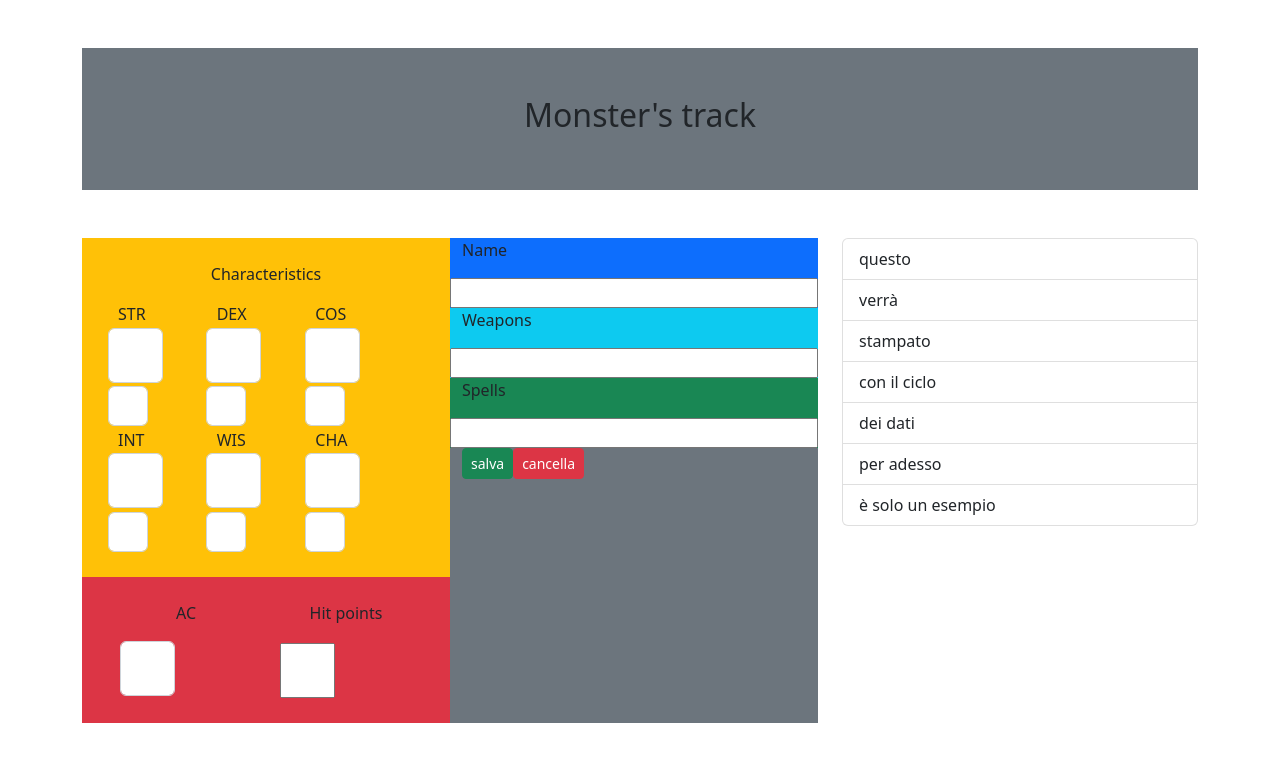
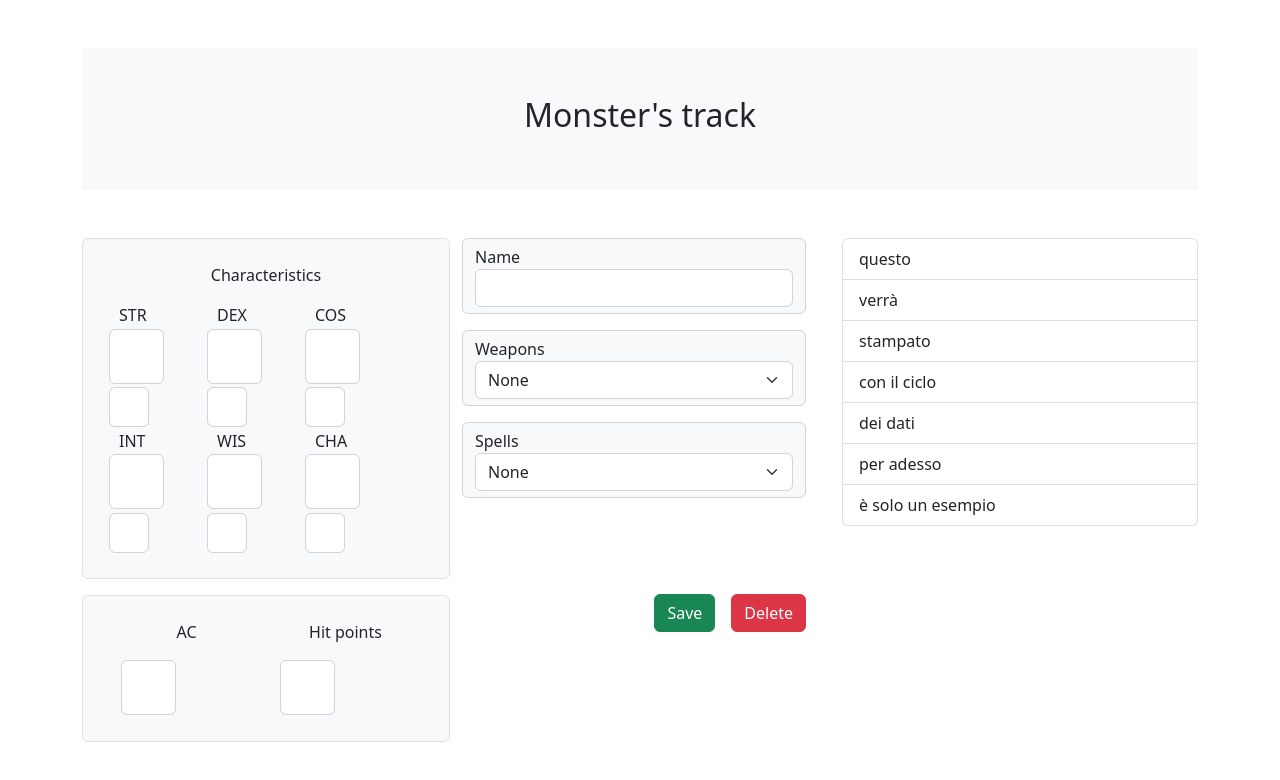
Before and after one commit to francesco-cadderi/react_ded_project, a React (Vite) app: page / in a window 1280 px wide. Shown: the top 780 px of the page. Built offline with nearby package versions, Linux system fonts and the light colour scheme.

Commit message:
Character sheet grafica 1.1

```diff
--- a/src/App.jsx
+++ b/src/App.jsx
@@ -7,7 +7,7 @@ function App() {
 
   return (
     <div className='container'>
-      <div className='bg-secondary p-5 my-5'><h2 className="text-center">Monster's track</h2></div>
+      <div className='bg-light p-5 my-5'><h2 className="text-center">Monster's track</h2></div>
       <div className='row'>
         <CharacterSheet />
         <CharactersList />
--- a/src/components/CharacterSheet.jsx
+++ b/src/components/CharacterSheet.jsx
@@ -1,10 +1,10 @@
 const CharacterSheet = () => {
     return (
       <div className='col-12 col-md-8'>
-        <div className='bg-secondary container'>
+        <div className='container'>
           <div className='row'>
             <div className='col-6'>
-              <div className='row bg-warning p-4'>
+              <div className='row border rounded p-4 bg-light'>
                 <p className="text-center">Characteristics</p>
                 <div className="row">
                   <div className="col-4">
@@ -53,33 +53,44 @@ const CharacterSheet = () => {
                   </div>
                 </div>
               </div>
-              <div className='row bg-danger p-4'>
+              <div className='row border rounded p-4 mt-3 bg-light'>
                 <div className='col-6'>
                   <p className="text-center">AC</p>
                   <input className='cellInput form-control'></input>
                 </div>
                 <div className='col-6'>
                   <p className="text-center">Hit points</p>
-                  <input className='cellInput col-lg-4 col-lg-offset-4'></input>
+                  <input className='cellInput form-control'></input>
                 </div>
               </div>
             </div>
             <div className='col-6'>
-              <div className='row bg-primary'>
-                <p>Name</p>
-                <input></input>
+              <div className='form-control bg-light'>
+                <span>Name</span>
+                <input className="form-control"></input>
               </div>
-              <div className='row bg-info'>
-                <p>Weapons</p>
-                <input></input>
+              <div className='form-control mt-3 bg-light'>
+                <span>Weapons</span>
+                <select class="form-select">
+                  <option selected>None</option>
+                  <option value="1">Dagger</option>
+                  <option value="2">Sword</option>
+                  <option value="3">Axe</option>
+                  <option value="4">Bow</option>
+                </select>
               </div>
-              <div className='row bg-success'>
-                <p>Spells</p>
-                <input></input>
+              <div className='form-control mt-3 bg-light'>
+                <span>Spells</span>
+                <select class="form-select">
+                  <option selected>None</option>
+                  <option value="1">Fire bolt</option>
+                  <option value="2">Cure wounds</option>
+                  <option value="3">Charm monster</option>
+                </select>
               </div>
-              <div className='spacebetween'>
-                <button className='btn btn-sm btn-success'>salva</button>
-                <button className='btn btn-sm btn-danger'>cancella</button>
+              <div className="d-flex justify-content-end mt-5">
+                <button className='btn btn-success me-3 mt-5'>Save</button>
+                <button className='btn btn-danger mt-5'>Delete</button>
               </div>
             </div>
           </div>
--- a/src/components/CharactersList.jsx
+++ b/src/components/CharactersList.jsx
@@ -1,6 +1,6 @@
 const CharactersList = () => {
     return (
-        <div className='col-12 col-md-4'>
+        <div className='col-12 col-md-4 mt-3 mt-md-0'>
             <ul class="list-group">
             <li class="list-group-item">questo</li>
             <li class="list-group-item">verrà</li>
```
